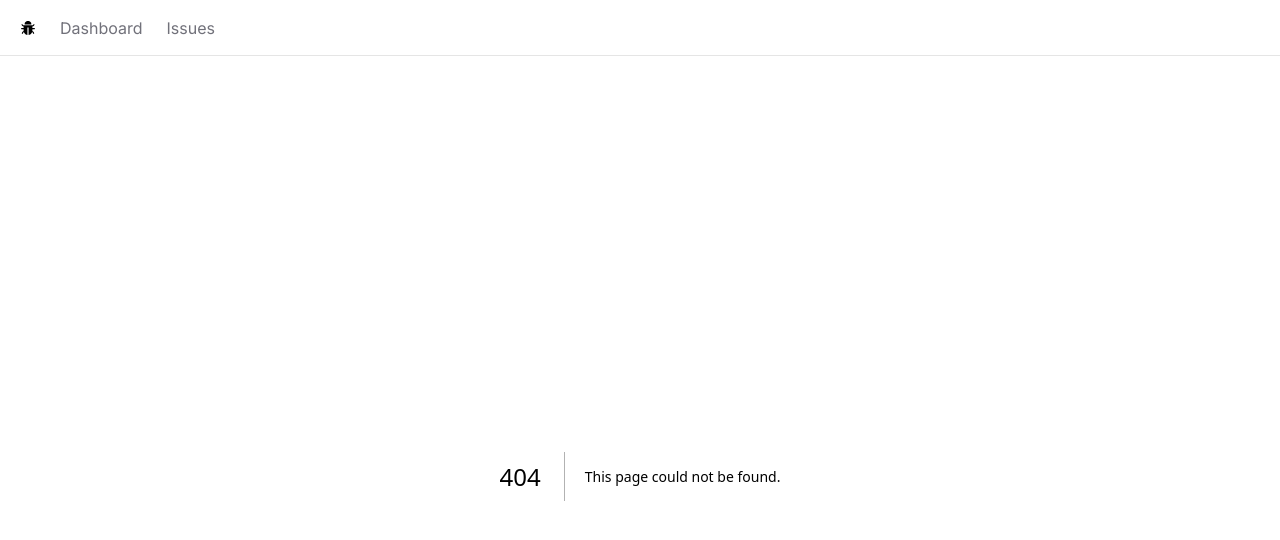
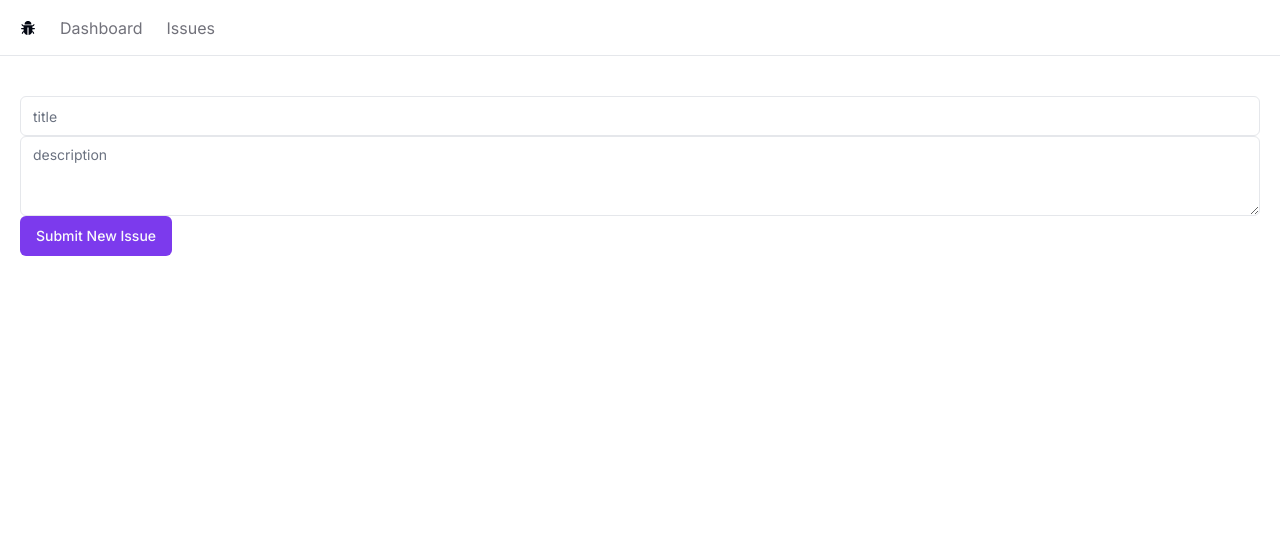
Before and after one commit to UnbiasedEagle/bugtrace, a Next.js app: page /issues/new in a window 1280 px wide. Before the commit this address had no page. Shown: the top 540 px of the page. Built offline with nearby package versions, Linux system fonts and the light colour scheme.

Commit message:
build new issue page

```diff
--- a/src/app/globals.css
+++ b/src/app/globals.css
@@ -9,51 +9,52 @@ body {
 @layer base {
   :root {
     --background: 0 0% 100%;
-    --foreground: 0 0% 3.9%;
+    --foreground: 224 71.4% 4.1%;
     --card: 0 0% 100%;
-    --card-foreground: 0 0% 3.9%;
+    --card-foreground: 224 71.4% 4.1%;
     --popover: 0 0% 100%;
-    --popover-foreground: 0 0% 3.9%;
-    --primary: 0 0% 9%;
-    --primary-foreground: 0 0% 98%;
-    --secondary: 0 0% 96.1%;
-    --secondary-foreground: 0 0% 9%;
-    --muted: 0 0% 96.1%;
-    --muted-foreground: 0 0% 45.1%;
-    --accent: 0 0% 96.1%;
-    --accent-foreground: 0 0% 9%;
+    --popover-foreground: 224 71.4% 4.1%;
+    --primary: 262.1 83.3% 57.8%;
+    --primary-foreground: 210 20% 98%;
+    --secondary: 220 14.3% 95.9%;
+    --secondary-foreground: 220.9 39.3% 11%;
+    --muted: 220 14.3% 95.9%;
+    --muted-foreground: 220 8.9% 46.1%;
+    --accent: 220 14.3% 95.9%;
+    --accent-foreground: 220.9 39.3% 11%;
     --destructive: 0 84.2% 60.2%;
-    --destructive-foreground: 0 0% 98%;
-    --border: 0 0% 89.8%;
-    --input: 0 0% 89.8%;
-    --ring: 0 0% 3.9%;
+    --destructive-foreground: 210 20% 98%;
+    --border: 220 13% 91%;
+    --input: 220 13% 91%;
+    --ring: 262.1 83.3% 57.8%;
+    --radius: 0.5rem;
     --chart-1: 12 76% 61%;
     --chart-2: 173 58% 39%;
     --chart-3: 197 37% 24%;
     --chart-4: 43 74% 66%;
     --chart-5: 27 87% 67%;
-    --radius: 0.5rem;
   }
+
   .dark {
-    --background: 0 0% 3.9%;
-    --foreground: 0 0% 98%;
-    --card: 0 0% 3.9%;
-    --card-foreground: 0 0% 98%;
-    --popover: 0 0% 3.9%;
-    --popover-foreground: 0 0% 98%;
-    --primary: 0 0% 98%;
-    --primary-foreground: 0 0% 9%;
-    --secondary: 0 0% 14.9%;
-    --secondary-foreground: 0 0% 98%;
-    --muted: 0 0% 14.9%;
-    --muted-foreground: 0 0% 63.9%;
-    --accent: 0 0% 14.9%;
-    --accent-foreground: 0 0% 98%;
+    --background: 224 71.4% 4.1%;
+    --foreground: 210 20% 98%;
+    --card: 224 71.4% 4.1%;
+    --card-foreground: 210 20% 98%;
+    --popover: 224 71.4% 4.1%;
+    --popover-foreground: 210 20% 98%;
+    --primary: 263.4 70% 50.4%;
+    --primary-foreground: 210 20% 98%;
+    --secondary: 215 27.9% 16.9%;
+    --secondary-foreground: 210 20% 98%;
+    --muted: 215 27.9% 16.9%;
+    --muted-foreground: 217.9 10.6% 64.9%;
+    --accent: 215 27.9% 16.9%;
+    --accent-foreground: 210 20% 98%;
     --destructive: 0 62.8% 30.6%;
-    --destructive-foreground: 0 0% 98%;
-    --border: 0 0% 14.9%;
-    --input: 0 0% 14.9%;
-    --ring: 0 0% 83.1%;
+    --destructive-foreground: 210 20% 98%;
+    --border: 215 27.9% 16.9%;
+    --input: 215 27.9% 16.9%;
+    --ring: 263.4 70% 50.4%;
     --chart-1: 220 70% 50%;
     --chart-2: 160 60% 45%;
     --chart-3: 30 80% 55%;
--- /dev/null
+++ b/src/app/issues/new/page.tsx
@@ -0,0 +1,7 @@
+import { NewIssueForm } from '@/features/issues/components/NewIssueForm';
+
+const NewIssuePage = () => {
+  return <NewIssueForm />;
+};
+
+export default NewIssuePage;
--- a/src/app/issues/page.tsx
+++ b/src/app/issues/page.tsx
@@ -1,7 +1,12 @@
+import { Button } from '@/components/ui/button';
+import Link from 'next/link';
+
 const IssuesPage = () => {
   return (
     <div>
-      <h1>Issues Page</h1>
+      <Button variant='default'>
+        <Link href='/issues/new'>New Issue</Link>
+      </Button>
     </div>
   );
 };
--- a/src/app/layout.tsx
+++ b/src/app/layout.tsx
@@ -22,7 +22,7 @@ export default function RootLayout({
     <html lang='en'>
       <body className={`${inter.className} antialiased`}>
         <Navbar />
-        <main>{children}</main>
+        <main className='p-5'>{children}</main>
       </body>
     </html>
   );
--- /dev/null
+++ b/src/components/ui/input.tsx
@@ -0,0 +1,22 @@
+import * as React from "react"
+
+import { cn } from "@/lib/utils"
+
+const Input = React.forwardRef<HTMLInputElement, React.ComponentProps<"input">>(
+  ({ className, type, ...props }, ref) => {
+    return (
+      <input
+        type={type}
+        className={cn(
+          "flex h-10 w-full rounded-md border border-input bg-background px-3 py-2 text-base ring-offset-background file:border-0 file:bg-transparent file:text-sm file:font-medium file:text-foreground placeholder:text-muted-foreground focus-visible:outline-none focus-visible:ring-2 focus-visible:ring-ring focus-visible:ring-offset-2 disabled:cursor-not-allowed disabled:opacity-50 md:text-sm",
+          className
+        )}
+        ref={ref}
+        {...props}
+      />
+    )
+  }
+)
+Input.displayName = "Input"
+
+export { Input }
--- /dev/null
+++ b/src/components/ui/textarea.tsx
@@ -0,0 +1,22 @@
+import * as React from "react"
+
+import { cn } from "@/lib/utils"
+
+const Textarea = React.forwardRef<
+  HTMLTextAreaElement,
+  React.ComponentProps<"textarea">
+>(({ className, ...props }, ref) => {
+  return (
+    <textarea
+      className={cn(
+        "flex min-h-[80px] w-full rounded-md border border-input bg-background px-3 py-2 text-base ring-offset-background placeholder:text-muted-foreground focus-visible:outline-none focus-visible:ring-2 focus-visible:ring-ring focus-visible:ring-offset-2 disabled:cursor-not-allowed disabled:opacity-50 md:text-sm",
+        className
+      )}
+      ref={ref}
+      {...props}
+    />
+  )
+})
+Textarea.displayName = "Textarea"
+
+export { Textarea }
--- /dev/null
+++ b/src/features/issues/components/NewIssueForm.tsx
@@ -0,0 +1,13 @@
+import { Button } from '@/components/ui/button';
+import { Input } from '@/components/ui/input';
+import { Textarea } from '@/components/ui/textarea';
+
+export const NewIssueForm = () => {
+  return (
+    <div className='max-w-xl space-y-3'>
+      <Input placeholder='title' />
+      <Textarea placeholder='description' />
+      <Button>Submit New Issue</Button>
+    </div>
+  );
+};
```
